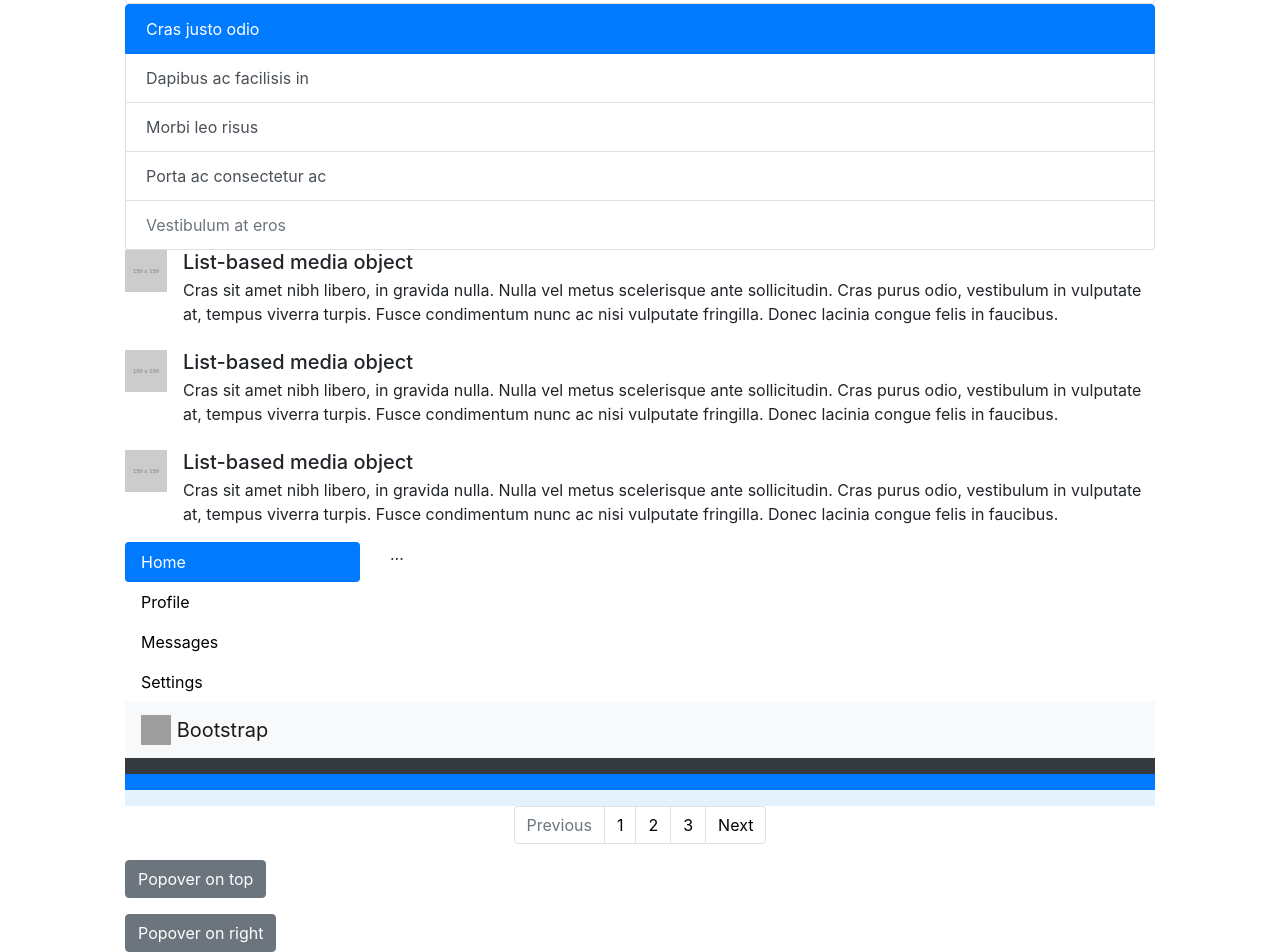
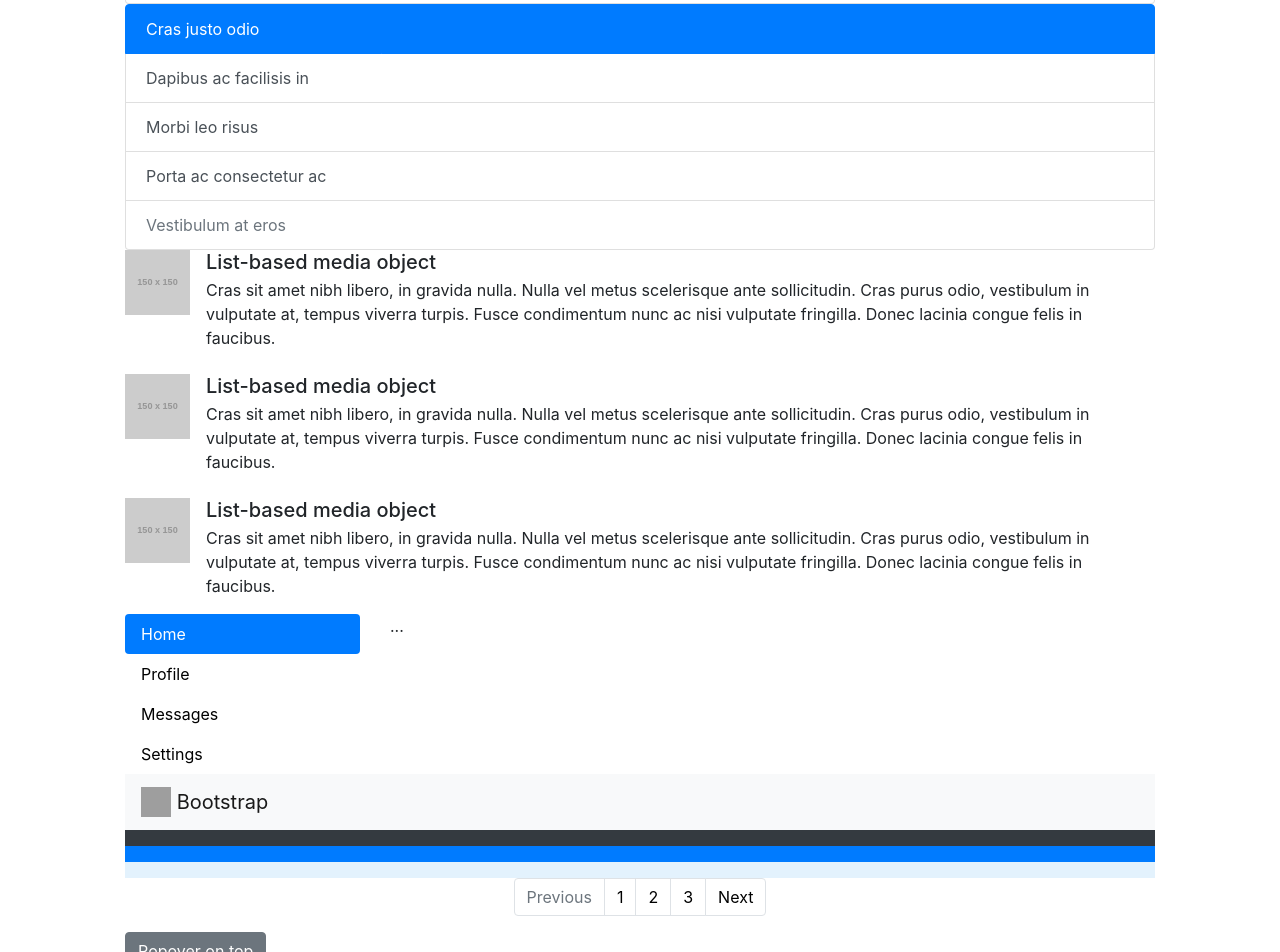
Before and after one commit to naavilam/naavilam.github.io, a Jekyll site: the page built from _posts/2020-10-28-Dumbarton-Style-Guide.md, in a window 1280 px wide. Shown: the part 4394-5346 px from the top of the page. Built offline with Jekyll 4.4.1, drawn with Linux system fonts in a browser that asks for light colours; nearby versions of some CDN libraries; comment, search, counter and statistics services are not loaded.

Commit message:
Update files

```diff
--- a/css/main.css
+++ b/css/main.css
@@ -1071,8 +1071,8 @@ $font-family: Proxima, Helvetica, Arial, sans-serif;
 
 /*Limita o icone em education*/
 .media img:not(.talk-thumb) {
-  width: 42px;
-  max-width: 42px;
+  width: 65px;
+  max-width: 65px;
   height: auto;
   object-fit: contain;
 }
```
